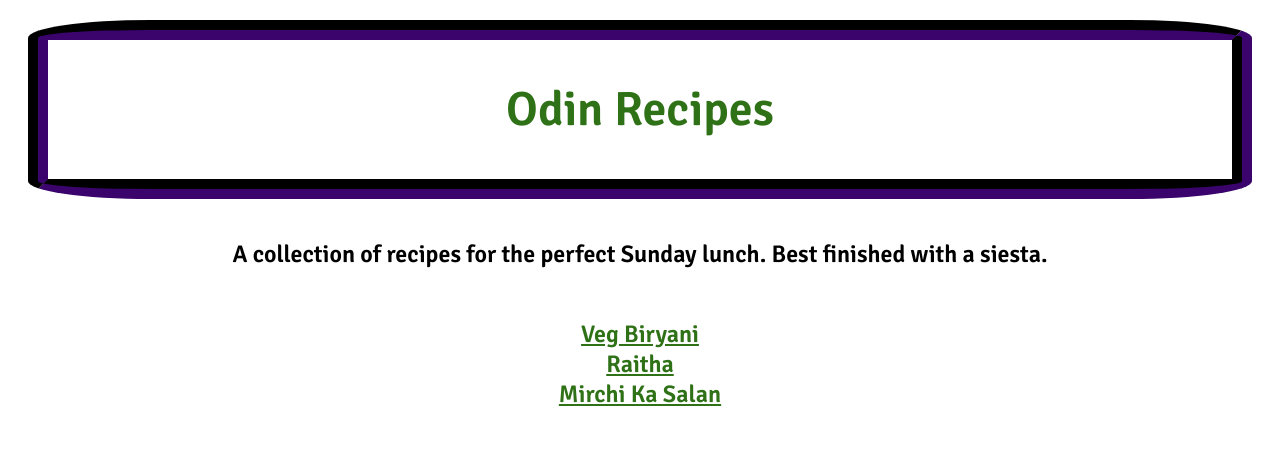
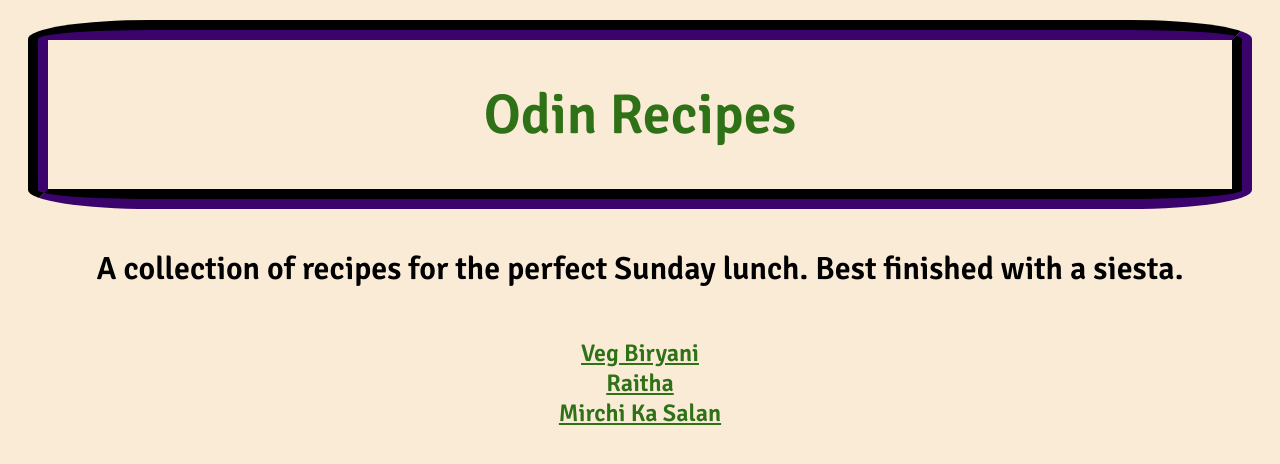
Before and after one commit to nd9097/odin-recipes, a plain HTML site: page index.html in a window 1280 px wide. Drawn offline with Linux system fonts and the light colour scheme.

Commit message:
Modified Index

```diff
--- a/styles.css
+++ b/styles.css
@@ -3,10 +3,11 @@
 * {
   text-align: center;
   font-family: Signika, Verdana, Tahoma, sans-serif;
+  background-color:antiquewhite;
 }
 
 .heading{
-  font-size: 48px;
+  font-size: 56px;
   font-weight: bold;
   color: #2E7116;
   display: block;
@@ -19,7 +20,7 @@
    }
 
 .h2 {
-  font-size: 24px;
+  font-size: 32px;
   color: black
   display: block;
   margin: 20px;
@@ -48,7 +49,7 @@ a:visited {
   }
 
 a:hover {
-  color: pink;
+  color: rgb(13, 1, 24);
   background-color: transparent;
   text-decoration: underline;
   }
```
